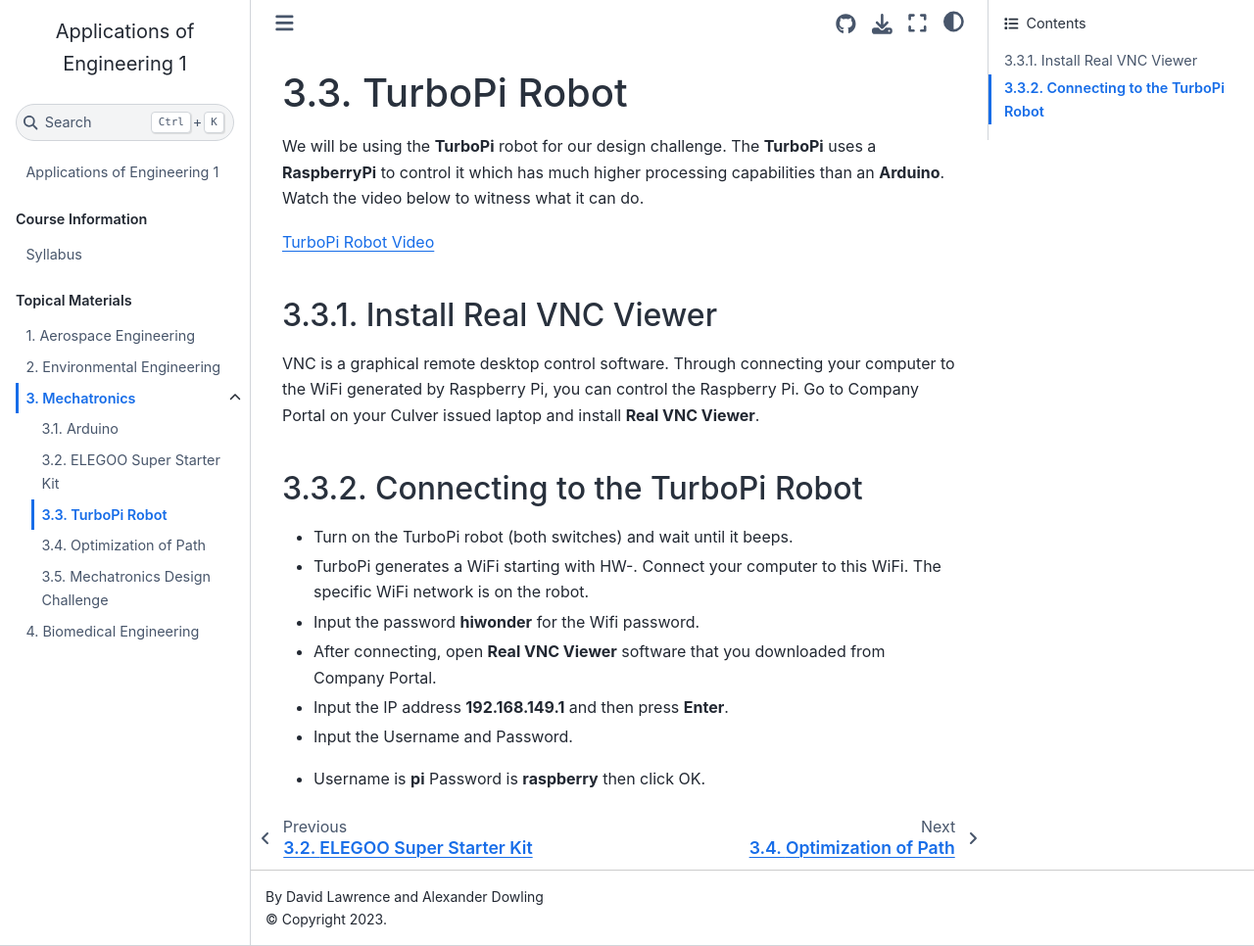
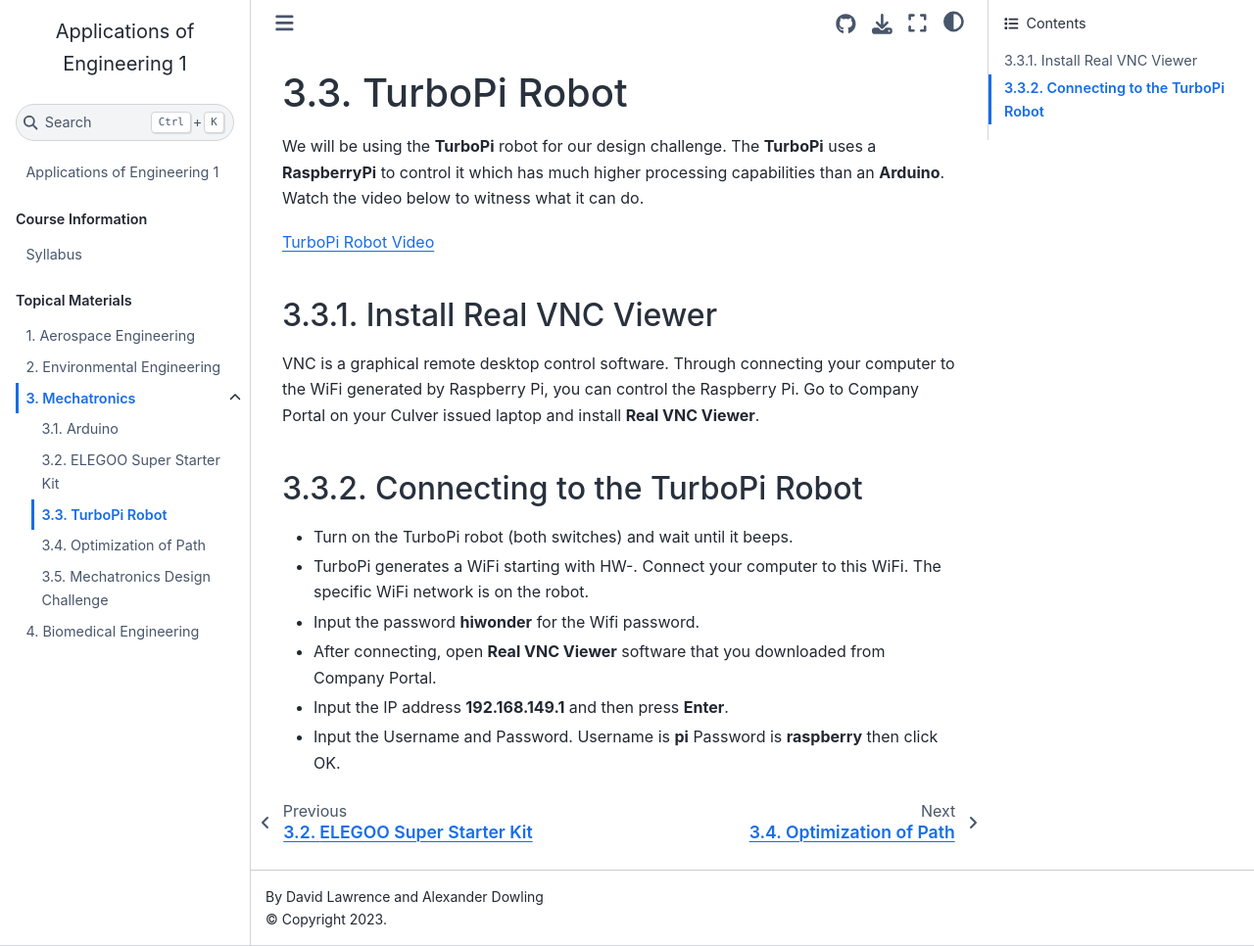
Before and after one commit to Culver-Academies/engineering1, a Jupyter Book: the page built from mech/TurboPi.md, in a window 1280 px wide and 966 px high. Shown: the whole window at 98% size. Built offline with Jupyter Book 1.0.4 settings and Sphinx 7.4.7 and the Sphinx Book theme 1.1.4, drawn with Linux system fonts in a browser that asks for light colours.

```diff
--- a/mech/TurboPi.md
+++ b/mech/TurboPi.md
@@ -18,5 +18,4 @@ computer to the WiFi generated by Raspberry Pi, you can control the Raspberry Pi
 * Input the password **hiwonder** for the Wifi password.
 * After connecting, open **Real VNC Viewer** software that you downloaded from Company Portal.
 * Input the IP address **192.168.149.1** and then press **Enter**.
-* Input the Username and Password.
-- Username is **pi**  Password is **raspberry** then click OK.
+* Input the Username and Password.  Username is **pi**      Password is **raspberry** then click OK.
```
